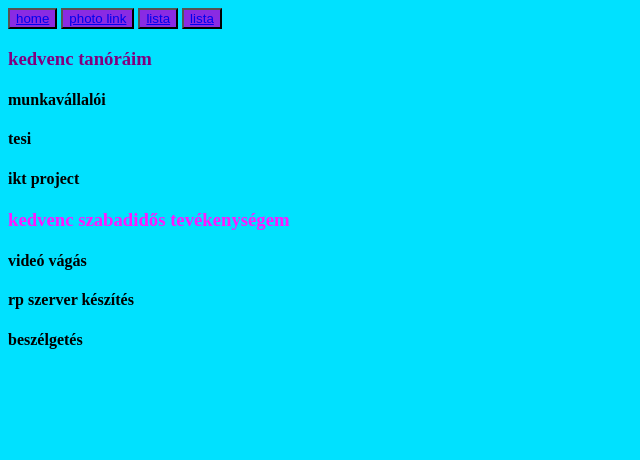
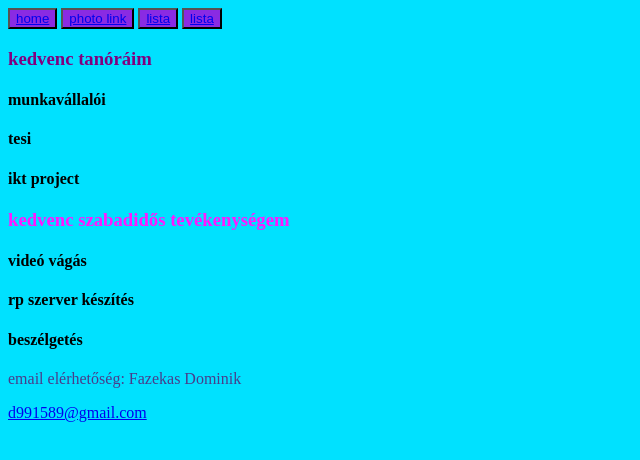
Before and after one commit to faszom6/lista, a plain HTML site: page index.html in a window 1280 px wide. Shown: the whole page, without its empty margins (0-640 px from the left). Drawn offline with Linux system fonts and the light colour scheme.

Commit message:
Update index.html

```diff
--- a/index.html
+++ b/index.html
@@ -29,5 +29,9 @@
         <h4>videó vágás</h4>
         <h4>rp szerver készítés</h4>
         <h4>beszélgetés</h4>
+    <footer style="color: darkslateblue;">
+        <p>email elérhetőség: Fazekas Dominik</p>
+        <p><a href="d991589@gmail.com">d991589@gmail.com</a></p>
+      </footer>
 </body>
 </html
```
